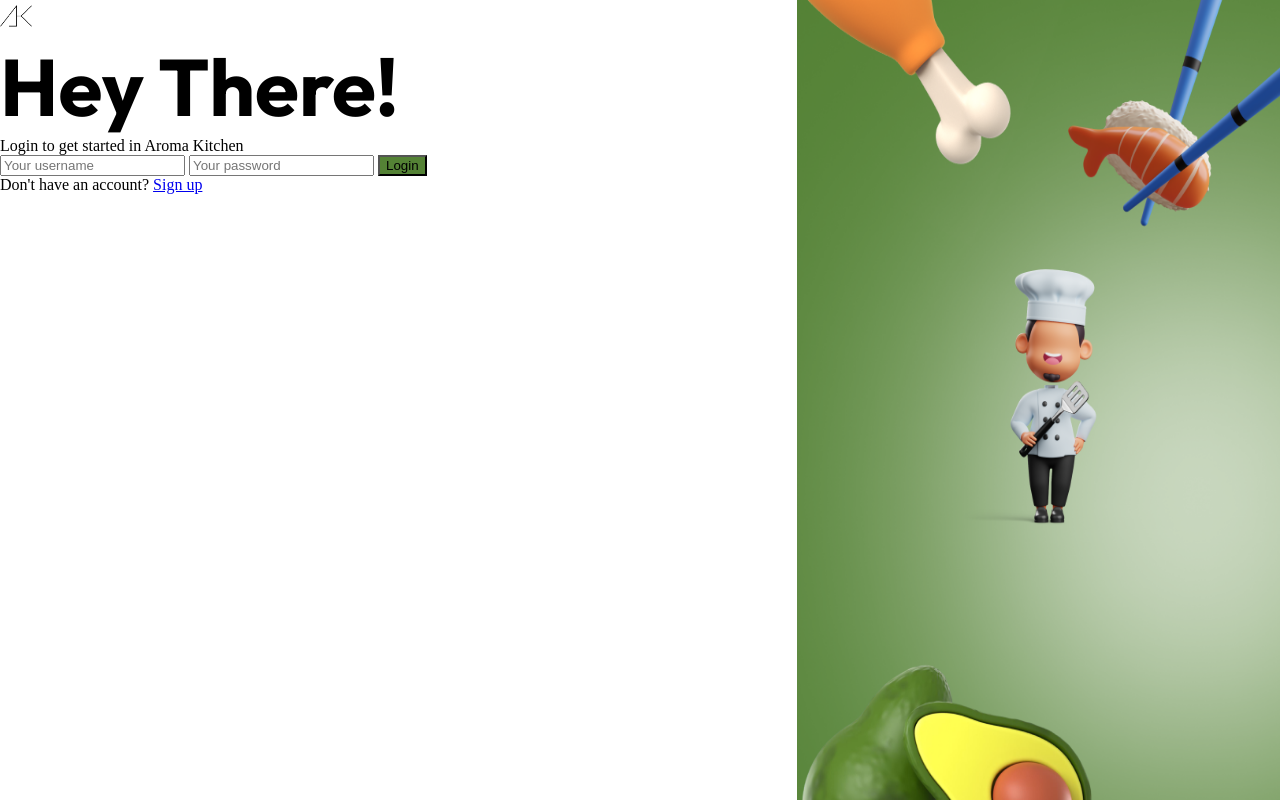
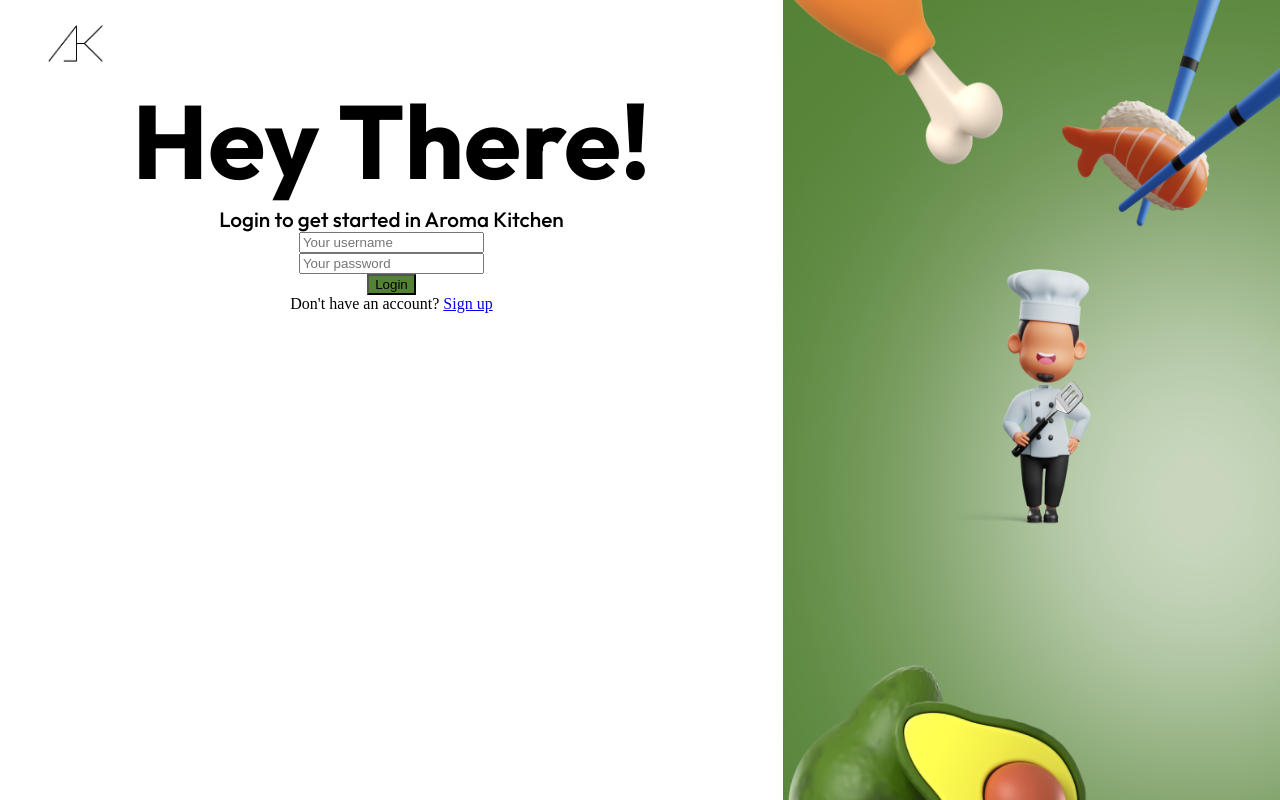
Before and after one commit to kurtRuzzelSapo/Aroma-KitchenV2, a PHP site: page / in a window 1280 px wide. Run offline with PHP 8.4, Linux system fonts and the light colour scheme.

Commit message:
Added font style to the description

```diff
--- a/index.html
+++ b/index.html
@@ -12,8 +12,9 @@
 			<!-- left-card -->
 			<div class="left-card">
 				<img class="logo" src="./assets/Logo.png" alt="" />
+				<div class="login">
 					<h1 class="title">Hey There!</h1>
-				<p>Login to get started in Aroma Kitchen</p>
+					<p class="description">Login to get started in Aroma Kitchen</p>
 
 					<form action="" method="post">
 						<input
@@ -31,6 +32,7 @@
 					</form>
 					<p>Don't have an account? <a href="#">Sign up</a></p>
 				</div>
+			</div>
 			<!-- right-card -->
 			<div class="right-card">
 				<img class="right-img" src="./assets/log-in-picture.png" alt="" />
--- a/style.css
+++ b/style.css
@@ -16,21 +16,41 @@
 }
 /* END CONTAINER */
 /* Left CARD */
+.left-card {
+	width: 70%;
+	margin: 0;
+}
 .logo {
-	max-width: 4%;
+	padding-top: 1rem;
+	padding-left: 3rem;
+	max-width: 7%;
 	background-size: cover;
 }
+.login {
+	display: flex;
+	flex-direction: column;
+}
+
 .login-button {
 	background-color: var(--button-color);
 }
 .title {
 	font-family: var(--font);
-	font-size: 5rem;
+	font-size: 6.5rem;
+}
+form {
+	display: flex;
+	flex-direction: column;
+}
+.description {
+	font-family: var(--font);
+	font-size: 1.3rem;
 }
 /* END LEFT CARD */
 
 /* RIGHT CARD */
 .right-card {
+	/* width: 45%; */
 	margin: 0;
 }
 .right-img {
```
Lines whose indentation alone changed are shown as unchanged.
